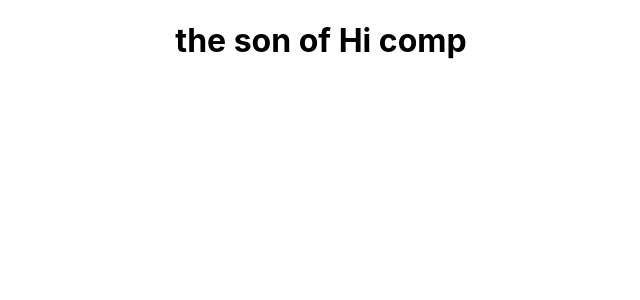
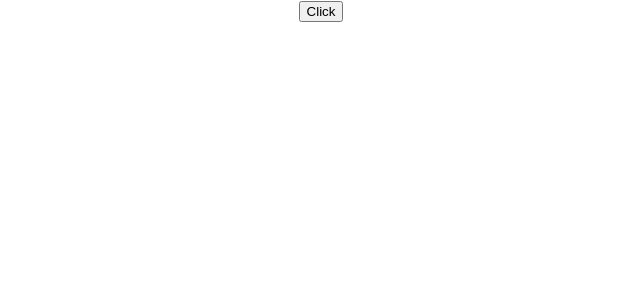
Before and after one commit to 01speed1/codevolution_react, a React (Create React App) app: page / in a window 1280 px wide. Shown: the top 300 px of the page, without its empty margins (319-959 px from the left). Built offline with nearby package versions, Linux system fonts and the light colour scheme.

Commit message:
test handle events

```diff
--- a/src/App.js
+++ b/src/App.js
@@ -8,27 +8,24 @@ import Welcome from './components/Welcome'
 import Message from './components/Message';
 import Counter from './components/Counter';
 import Hi from './components/Hi';
+import FunctionClick from './components/FunctionClick';
 
 
 function App() {
   return (
     <div className="App">
-{/*       <Greet name="Oscar">
-        <p> The child </p>
-      </Greet>
-      <Greet name="supabuton">
-        <button> Text </button>
-      </Greet>
-      <Greet name="Guzman" />
-      <Hello />
+      <FunctionClick></FunctionClick>
 
-      <Welcome name="Natasha">
+      {/* <Greet name="Oscar" heroName="Paps" > </Greet> */}
+      {/* <Hello /> */}
+
+      {/* <Welcome name="Natasha">
         <p> BlackWidow </p>
-      </Welcome> */}
+      </Welcome>} */}
 
       {/* <Message></Message> */}
       {/* <Counter></Counter> */}
-      <Hi></Hi>
+      {/* <Hi></Hi> */}
     </div>
   );
 }
--- /dev/null
+++ b/src/components/FunctionClick.js
@@ -0,0 +1,11 @@
+import React from 'react'
+
+const functionClick = () => { console.log("JA Click!!") }
+
+export default function FunctionClick() {
+  return (
+    <div>
+      <button onClick={ functionClick } > Click </button>
+    </div>
+  )
+}
--- a/src/components/Greet.js
+++ b/src/components/Greet.js
@@ -1,12 +1,15 @@
-import React from 'react'
+import React, { Component } from 'react'
 
-const Greet = (props) => {
-  console.log(props)
-  return (
-    <div>
-    <h1> {props.name} </h1>
-    { props.children }
-    </div>
-    )}
+class Greet extends Component {
+
+  render(){
+    const { name, heroName } = this.props
+
+    return ( <h1>
+      Welcome { name } A.K.A. { heroName }
+    </h1> )
+  }
+
+}
 
 export default Greet
```
